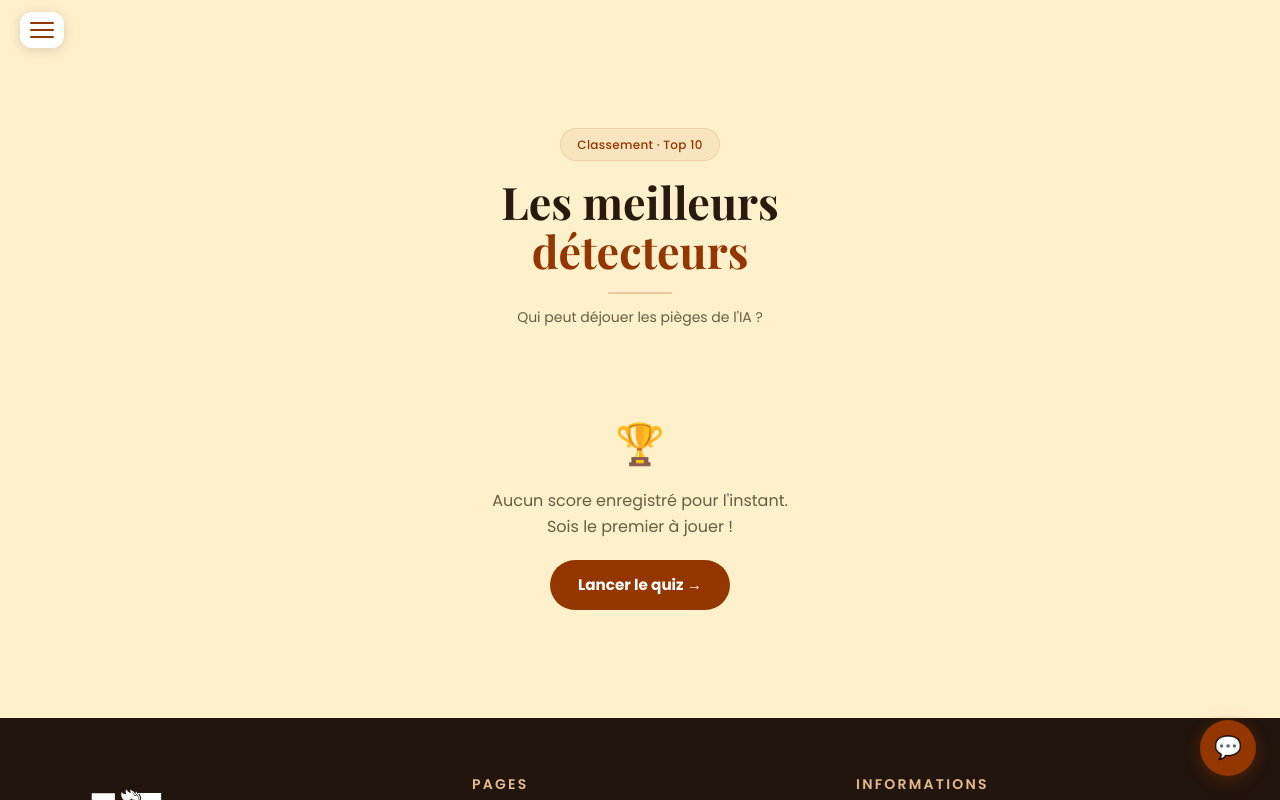
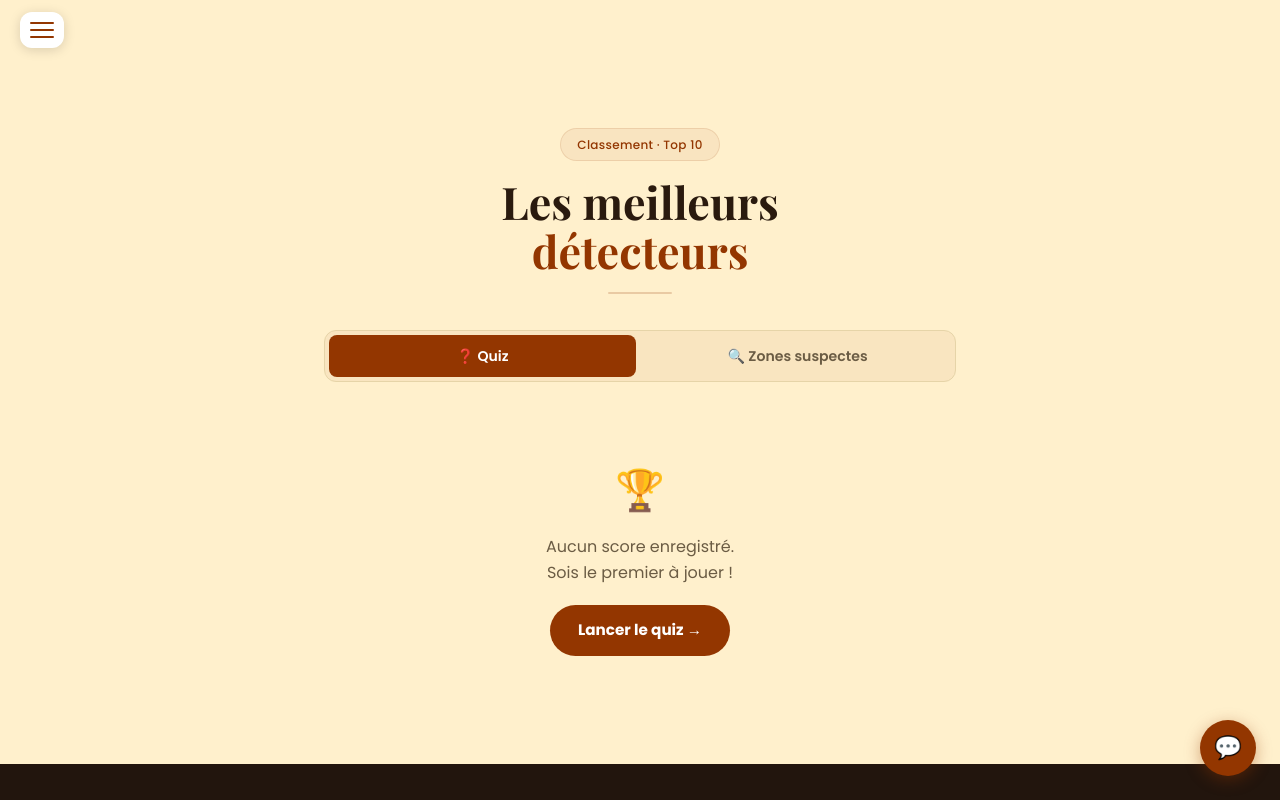
Before and after one commit to mlft9/projet-special-week, a React (Vite) app in the folder app/: page /classement in a window 1280 px wide. Shown: the top 800 px of the page. Built offline with nearby package versions, Linux system fonts and the light colour scheme; a web font is replaced by a local one.

Commit message:
modif style + add classement

```diff
--- a/app/src/components/BurgerMenu.tsx
+++ b/app/src/components/BurgerMenu.tsx
@@ -6,7 +6,6 @@ const links = [
   { to: '/comprendre',  label: 'Comprendre' },
   { to: '/jouer',       label: 'Jouer' },
   { to: '/classement',  label: 'Classement' },
-  { to: '/reperer',     label: 'Zones suspectes' },
   { to: '/signaler',    label: 'Signaler un site' },
 ]
 
--- a/app/src/components/Footer.tsx
+++ b/app/src/components/Footer.tsx
@@ -6,7 +6,6 @@ const pageLinks = [
   { to: '/comprendre', label: 'Comprendre' },
   { to: '/jouer', label: 'Jouer' },
   { to: '/classement', label: 'Classement' },
-  { to: '/reperer',    label: 'Zones suspectes' },
 ]
 
 export default function Footer() {
--- a/app/src/pages/Classement.css
+++ b/app/src/pages/Classement.css
@@ -79,14 +79,40 @@
 }
 
 /* ═══════════════════════════════════
-   GRAPHIQUE
+   ONGLETS
 ═══════════════════════════════════ */
-.classement-chart {
-  background: #ffffff;
+.classement-tabs {
+  display: flex;
+  gap: 8px;
+  background: rgba(147, 54, 0, 0.06);
   border: 1px solid #e6d4a8;
-  border-radius: 16px;
-  padding: 20px 16px 12px;
+  border-radius: 12px;
+  padding: 4px;
   margin-bottom: 28px;
+}
+
+.classement-tab {
+  flex: 1;
+  background: none;
+  border: none;
+  border-radius: 8px;
+  padding: 10px 16px;
+  font-family: var(--font-body);
+  font-size: 0.88rem;
+  font-weight: 600;
+  color: #6b5c44;
+  cursor: pointer;
+  transition: background 0.15s, color 0.15s;
+}
+
+.classement-tab.active {
+  background: #933600;
+  color: #ffffff;
+}
+
+.classement-tab:not(.active):hover {
+  background: rgba(147, 54, 0, 0.08);
+  color: #933600;
 }
 
 /* ═══════════════════════════════════
--- a/app/src/pages/Classement.tsx
+++ b/app/src/pages/Classement.tsx
@@ -1,83 +1,132 @@
+import { useState } from 'react'
 import { Link } from 'react-router-dom'
-import { Bar } from 'react-chartjs-2'
-import {
-  Chart as ChartJS,
-  CategoryScale,
-  LinearScale,
-  BarElement,
-  Tooltip,
-} from 'chart.js'
-import type { LeaderboardEntry } from '../types'
+import type { LeaderboardEntry, SpotLeaderboardEntry } from '../types'
 import './Classement.css'
 import Footer from '../components/Footer'
 
-ChartJS.register(CategoryScale, LinearScale, BarElement, Tooltip)
-
 const MEDALS = ['🥇', '🥈', '🥉']
 
-function getAllEntries(): LeaderboardEntry[] {
+function getQuizEntries(): LeaderboardEntry[] {
   try {
     const raw = localStorage.getItem('leaderboard')
-    if (!raw) return []
-    return JSON.parse(raw) as LeaderboardEntry[]
-  } catch {
-    return []
-  }
+    return raw ? (JSON.parse(raw) as LeaderboardEntry[]).sort((a, b) => b.score - a.score).slice(0, 10) : []
+  } catch { return [] }
 }
 
-function getTopEntries(all: LeaderboardEntry[]): LeaderboardEntry[] {
-  return [...all]
-    .sort((a, b) => b.score - a.score || new Date(b.date).getTime() - new Date(a.date).getTime())
-    .slice(0, 10)
+function getSpotEntries(): SpotLeaderboardEntry[] {
+  try {
+    const raw = localStorage.getItem('leaderboard-spot')
+    return raw ? (JSON.parse(raw) as SpotLeaderboardEntry[]).sort((a, b) => b.score - a.score).slice(0, 10) : []
+  } catch { return [] }
+}
+
+interface QuizListProps { entries: LeaderboardEntry[] }
+function QuizList({ entries }: QuizListProps) {
+  if (entries.length === 0) return (
+    <div className="classement-empty">
+      <p>🏆</p>
+      <p>Aucun score enregistré.<br />Sois le premier à jouer !</p>
+      <Link className="classement-cta" to="/jouer">Lancer le quiz →</Link>
+    </div>
+  )
+  const top3 = entries.slice(0, 3)
+  const rest = entries.slice(3)
+  return (
+    <>
+      <p className="classement-section-title">Podium</p>
+      <div className="podium">
+        {top3.map((e, i) => (
+          <div key={i} className={`podium-item rank-${i + 1}`}>
+            <span className="podium-medal">{MEDALS[i]}</span>
+            <span className="podium-name">{e.name}</span>
+            <span className="podium-score">{e.score}</span>
+            <span className="podium-total">/ {e.total}</span>
+          </div>
+        ))}
+      </div>
+      {rest.length > 0 && (
+        <>
+          <p className="classement-section-title">Suite du classement</p>
+          <div className="classement-list">
+            {rest.map((e, i) => (
+              <div key={i} className="classement-row">
+                <span className="row-rank">{i + 4}</span>
+                <div className="row-info">
+                  <span className="row-name">{e.name}</span>
+                  <span className="row-date">{new Date(e.date).toLocaleDateString('fr-FR')}</span>
+                </div>
+                <span className="row-score">{e.score}/{e.total}</span>
+              </div>
+            ))}
+          </div>
+        </>
+      )}
+      <div style={{ marginTop: 28, textAlign: 'center' }}>
+        <Link className="classement-cta" to="/jouer">Rejouer →</Link>
+      </div>
+    </>
+  )
+}
+
+interface SpotListProps { entries: SpotLeaderboardEntry[] }
+function SpotList({ entries }: SpotListProps) {
+  if (entries.length === 0) return (
+    <div className="classement-empty">
+      <p>🔍</p>
+      <p>Aucun score enregistré.<br />Sois le premier à jouer !</p>
+      <Link className="classement-cta" to="/reperer">Jouer →</Link>
+    </div>
+  )
+  const top3 = entries.slice(0, 3)
+  const rest = entries.slice(3)
+  return (
+    <>
+      <p className="classement-section-title">Podium</p>
+      <div className="podium">
+        {top3.map((e, i) => (
+          <div key={i} className={`podium-item rank-${i + 1}`}>
+            <span className="podium-medal">{MEDALS[i]}</span>
+            <span className="podium-name">{e.name}</span>
+            <span className="podium-score">{e.score}</span>
+            <span className="podium-total">/ {e.maxScore} pts</span>
+          </div>
+        ))}
+      </div>
+      {rest.length > 0 && (
+        <>
+          <p className="classement-section-title">Suite du classement</p>
+          <div className="classement-list">
+            {rest.map((e, i) => (
+              <div key={i} className="classement-row">
+                <span className="row-rank">{i + 4}</span>
+                <div className="row-info">
+                  <span className="row-name">{e.name}</span>
+                  <span className="row-date">{e.date}</span>
+                </div>
+                <span className="row-score">{e.score} pts</span>
+              </div>
+            ))}
+          </div>
+        </>
+      )}
+      <div style={{ marginTop: 28, textAlign: 'center' }}>
+        <Link className="classement-cta" to="/reperer">Rejouer →</Link>
+      </div>
+    </>
+  )
 }
 
 export default function Classement() {
-  const all      = getAllEntries()
-  const entries  = getTopEntries(all)
-  const top3     = entries.slice(0, 3)
-  const rest     = entries.slice(3)
-
-  const bestScore    = entries[0]?.score ?? 0
-  const totalPlayers = all.length
-
-  // Distribution des scores pour le graphique (0 à 10)
-  const maxScore = all[0]?.total ?? 10
-  const distribution = Array.from({ length: maxScore + 1 }, (_, i) =>
-    all.filter(e => e.score === i).length
-  )
-
-  const chartData = {
-    labels: Array.from({ length: maxScore + 1 }, (_, i) => `${i}/${maxScore}`),
-    datasets: [{
-      data: distribution,
-      backgroundColor: distribution.map(v =>
-        v === Math.max(...distribution) ? '#933600' : 'rgba(147, 54, 0, 0.25)'
-      ),
-      borderRadius: 8,
-      borderSkipped: false,
-    }],
-  }
-
-  const chartOptions = {
-    responsive: true,
-    plugins: { legend: { display: false }, tooltip: { callbacks: {
-      label: (ctx: { raw: unknown }) => ` ${ctx.raw} joueur${Number(ctx.raw) > 1 ? 's' : ''}`,
-    }}},
-    scales: {
-      x: { grid: { display: false }, ticks: { color: '#6b5c44', font: { size: 11 } } },
-      y: { grid: { color: 'rgba(0,0,0,0.05)' }, ticks: { color: '#6b5c44', stepSize: 1, precision: 0 } },
-    },
-  }
+  const [tab, setTab] = useState<'quiz' | 'spot'>('quiz')
+  const quizEntries = getQuizEntries()
+  const spotEntries = getSpotEntries()
 
   return (
     <main>
       <section className="relative z-10 shrink-0 mx-auto max-w-3xl px-6 pt-28 md:pt-32 pb-2 text-center">
         <span
           className="inline-block rounded-full px-4 py-1.5 text-[12px] font-medium tracking-wide text-[var(--color-secondary)] mb-4"
-          style={{
-            background: 'rgba(147, 54, 0, 0.06)',
-            border: '1px solid rgba(147, 54, 0, 0.12)',
-          }}
+          style={{ background: 'rgba(147, 54, 0, 0.06)', border: '1px solid rgba(147, 54, 0, 0.12)' }}
         >
           Classement · Top 10
         </span>
@@ -87,91 +136,31 @@ export default function Classement() {
           <span className="italic font-medium text-[var(--color-secondary)]">détecteurs</span>
         </h1>
         <div className="mx-auto mt-3 h-[2px] w-16 rounded-full" style={{ background: 'rgba(147, 54, 0, 0.2)' }} />
-        <p className="mx-auto mt-3 max-w-lg text-sm leading-relaxed text-[#6b5c44]">
-          Qui peut déjouer les pièges de l'IA ?
-        </p>
       </section>
 
-      {totalPlayers > 0 && (
-        <div className="classement-stats">
-            <div className="classement-stat">
-              <span className="val">{totalPlayers}</span>
-              <span className="lbl">Joueur{totalPlayers > 1 ? 's' : ''}</span>
-            </div>
-            <div className="classement-stat">
-              <span className="val">{bestScore}/10</span>
-              <span className="lbl">Meilleur score</span>
-            </div>
-            <div className="classement-stat">
-              <span className="val">
-                {Math.round(entries.reduce((acc, e) => acc + e.score, 0) / entries.reduce((acc, e) => acc + e.total, 0) * 100)}%
-              </span>
-              <span className="lbl">Réussite moy.</span>
-            </div>
-          </div>
-        )}
+      <div className="classement-body">
+        {/* Onglets */}
+        <div className="classement-tabs">
+          <button
+            className={`classement-tab ${tab === 'quiz' ? 'active' : ''}`}
+            onClick={() => setTab('quiz')}
+          >
+            ❓ Quiz
+          </button>
+          <button
+            className={`classement-tab ${tab === 'spot' ? 'active' : ''}`}
+            onClick={() => setTab('spot')}
+          >
+            🔍 Zones suspectes
+          </button>
+        </div>
 
-      <div className="classement-body">
-        {entries.length === 0 ? (
-          <div className="classement-empty">
-            <p>🏆</p>
-            <p>Aucun score enregistré pour l'instant.<br />Sois le premier à jouer !</p>
-            <Link className="classement-cta" to="/jouer">Lancer le quiz →</Link>
-          </div>
-        ) : (
-          <>
-            {/* Distribution des scores */}
-            {all.length >= 2 && (
-              <>
-                <p className="classement-section-title">Distribution des scores</p>
-                <div className="classement-chart">
-                  <Bar data={chartData} options={chartOptions} />
-                </div>
-              </>
-            )}
+        {tab === 'quiz'
+          ? <QuizList entries={quizEntries} />
+          : <SpotList entries={spotEntries} />
+        }
+      </div>
 
-            {/* Podium top 3 */}
-            {top3.length > 0 && (
-              <>
-                <p className="classement-section-title">Podium</p>
-                <div className="podium">
-                  {top3.map((entry, i) => (
-                    <div key={i} className={`podium-item rank-${i + 1}`}>
-                      <span className="podium-medal">{MEDALS[i]}</span>
-                      <span className="podium-name">{entry.name}</span>
-                      <span className="podium-score">{entry.score}</span>
-                      <span className="podium-total">/ {entry.total}</span>
-                    </div>
-                  ))}
-                </div>
-              </>
-            )}
-
-            {/* Reste du classement */}
-            {rest.length > 0 && (
-              <>
-                <p className="classement-section-title">Suite du classement</p>
-                <div className="classement-list">
-                  {rest.map((entry, i) => (
-                    <div key={i} className="classement-row">
-                      <span className="row-rank">{i + 4}</span>
-                      <div className="row-info">
-                        <span className="row-name">{entry.name}</span>
-                        <span className="row-date">{new Date(entry.date).toLocaleDateString('fr-FR')}</span>
-                      </div>
-                      <span className="row-score">{entry.score}/{entry.total}</span>
-                    </div>
-                  ))}
-                </div>
-              </>
-            )}
-
-            <div style={{ marginTop: '28px', textAlign: 'center' }}>
-              <Link className="classement-cta" to="/jouer">Rejouer →</Link>
-            </div>
-          </>
-        )}
-      </div>
       <Footer />
     </main>
   )
--- a/app/src/pages/Play.tsx
+++ b/app/src/pages/Play.tsx
@@ -98,52 +98,72 @@ export default function Play() {
     setName('')
   }
 
-  /* ── ÉCRAN INTRO ── */
+  /* ── ÉCRAN INTRO / HUB ── */
   if (phase === 'intro') {
     return (
       <main>
         <section className="relative z-10 shrink-0 mx-auto max-w-3xl px-6 pt-28 md:pt-32 pb-2 text-center">
-          <span
-            className="inline-block rounded-full px-4 py-1.5 text-[12px] font-medium tracking-wide text-[var(--color-secondary)] mb-4"
-            style={{
-              background: 'rgba(147, 54, 0, 0.06)',
-              border: '1px solid rgba(147, 54, 0, 0.12)',
-            }}
-          >
-            Test tes connaissances
-          </span>
           <h1 className="font-[var(--font-display)] text-[clamp(1.8rem,4vw,2.8rem)] font-bold leading-[1.1] text-[#2a1a0e]">
-            Détecte la
-            <br />
-            <span className="italic font-medium text-[var(--color-secondary)]">désinformation</span>
+            À toi de jouer
           </h1>
           <div className="mx-auto mt-3 h-[2px] w-16 rounded-full" style={{ background: 'rgba(147, 54, 0, 0.2)' }} />
           <p className="mx-auto mt-3 max-w-lg text-sm leading-relaxed text-[#6b5c44]">
-            10 questions pour tester ton esprit critique face à l'IA.
+            Deux façons de tester ton esprit critique face à l'IA.
           </p>
         </section>
 
-        <div className="results-body">
-          <ul style={{ listStyle: 'none', padding: 0, margin: 0, display: 'flex', flexDirection: 'column', gap: 12 }}>
-            {[
-              { icon: '❓', text: `${questions.length} questions` },
-              { icon: '🖼️', text: 'Analyse d\'images réelles vs IA' },
-              { icon: '🏆', text: 'Score enregistré dans le classement' },
-            ].map(item => (
-              <li key={item.text} style={{
-                display: 'flex', alignItems: 'center', gap: 14,
-                background: '#fff8e8', border: '1px solid #e6d4a8',
-                borderRadius: 12, padding: '14px 18px',
-                fontSize: '0.92rem', fontWeight: 500, color: '#1a1a1a',
-              }}>
-                <span style={{ fontSize: '1.2rem' }}>{item.icon}</span>
-                {item.text}
-              </li>
-            ))}
-          </ul>
+        <div className="results-body" style={{ maxWidth: 640, gap: 16 }}>
+          {/* Carte Quiz */}
+          <button
+            onClick={() => setPhase('quiz')}
+            disabled={!dataReady || questions.length === 0}
+            style={{
+              display: 'flex', alignItems: 'flex-start', gap: 16, textAlign: 'left',
+              background: '#ffffff', border: '2px solid #e6d4a8', borderRadius: 16,
+              padding: '20px 22px', cursor: 'pointer', transition: 'border-color 0.15s, box-shadow 0.15s',
+              width: '100%', fontFamily: 'var(--font-body)',
+            }}
+            onMouseEnter={e => { (e.currentTarget as HTMLButtonElement).style.borderColor = '#933600'; (e.currentTarget as HTMLButtonElement).style.boxShadow = '0 4px 16px rgba(147,54,0,0.12)' }}
+            onMouseLeave={e => { (e.currentTarget as HTMLButtonElement).style.borderColor = '#e6d4a8'; (e.currentTarget as HTMLButtonElement).style.boxShadow = 'none' }}
+          >
+            <span style={{ fontSize: '2rem', lineHeight: 1, flexShrink: 0 }}>❓</span>
+            <div>
+              <div style={{ fontWeight: 700, fontSize: '1.05rem', color: '#2a1a0e', marginBottom: 4 }}>
+                Quiz — Détecte la désinformation
+              </div>
+              <div style={{ fontSize: '0.85rem', color: '#6b5c44', lineHeight: 1.5 }}>
+                {questions.length > 0 ? `${questions.length} questions` : '…'} · Images réelles vs IA · Score classement
+              </div>
+              <div style={{ marginTop: 12, display: 'inline-block', background: '#933600', color: '#fff', borderRadius: 999, padding: '6px 16px', fontSize: '0.82rem', fontWeight: 700 }}>
+                {dataReady ? 'Jouer →' : 'Chargement…'}
+              </div>
+            </div>
+          </button>
 
-          <button className="results-save-btn" onClick={() => setPhase('quiz')} disabled={!dataReady || questions.length === 0}>
-            {dataReady ? "C'est parti →" : 'Chargement…'}
+          {/* Carte Zones suspectes */}
+          <button
+            onClick={() => navigate('/reperer')}
+            style={{
+              display: 'flex', alignItems: 'flex-start', gap: 16, textAlign: 'left',
+              background: '#ffffff', border: '2px solid #e6d4a8', borderRadius: 16,
+              padding: '20px 22px', cursor: 'pointer', transition: 'border-color 0.15s, box-shadow 0.15s',
+              width: '100%', fontFamily: 'var(--font-body)',
+            }}
+            onMouseEnter={e => { (e.currentTarget as HTMLButtonElement).style.borderColor = '#933600'; (e.currentTarget as HTMLButtonElement).style.boxShadow = '0 4px 16px rgba(147,54,0,0.12)' }}
+            onMouseLeave={e => { (e.currentTarget as HTMLButtonElement).style.borderColor = '#e6d4a8'; (e.currentTarget as HTMLButtonElement).style.boxShadow = 'none' }}
+          >
+            <span style={{ fontSize: '2rem', lineHeight: 1, flexShrink: 0 }}>🔍</span>
+            <div>
+              <div style={{ fontWeight: 700, fontSize: '1.05rem', color: '#2a1a0e', marginBottom: 4 }}>
+                Zones suspectes — Repère les artefacts IA
+              </div>
+              <div style={{ fontSize: '0.85rem', color: '#6b5c44', lineHeight: 1.5 }}>
+                5 images · Clique sur les zones générées par IA · 3 clics par image
+              </div>
+              <div style={{ marginTop: 12, display: 'inline-block', background: '#933600', color: '#fff', borderRadius: 999, padding: '6px 16px', fontSize: '0.82rem', fontWeight: 700 }}>
+                Jouer →
+              </div>
+            </div>
           </button>
         </div>
 
--- a/app/src/pages/SpotGame.css
+++ b/app/src/pages/SpotGame.css
@@ -34,7 +34,7 @@
   align-items: center;
   justify-content: flex-start;
   min-height: 100vh;
-  padding: 5rem 1.5rem 3rem;
+  padding: 7rem 1.5rem 3rem;
   text-align: center;
   gap: 1.5rem;
 }
@@ -682,7 +682,7 @@
 @media (max-width: 640px) {
   .spot-hud { gap: 12px; padding: 10px 14px; }
   .spot-playing__content { padding: 1rem 1rem 2rem; }
-  .spot-intro { padding: 4rem 1rem 2rem; }
+  .spot-intro { padding: 7rem 1rem 2rem; }
   .spot-results__verdict { padding: 60px 20px 32px; }
   .spot-results__body { padding: 24px 16px 48px; }
   .spot-intro__rules { grid-template-columns: 1fr; }
--- a/app/src/pages/SpotGame.tsx
+++ b/app/src/pages/SpotGame.tsx
@@ -1,4 +1,5 @@
 import { useState, useCallback, useRef } from 'react'
+import Footer from '../components/Footer'
 import SpotCanvas from '../components/spot-game/SpotCanvas'
 import SpotHUD from '../components/spot-game/SpotHUD'
 import SpotResults from '../components/spot-game/SpotResults'
@@ -272,6 +273,8 @@ export default function SpotGame() {
           />
         </div>
       )}
+
+      {(phase === 'intro' || phase === 'final-results') && <Footer />}
     </main>
   )
 }
```
Also changed, not shown: app/src/components/spot-game/spotLevels.ts (+5 -13 lines).
